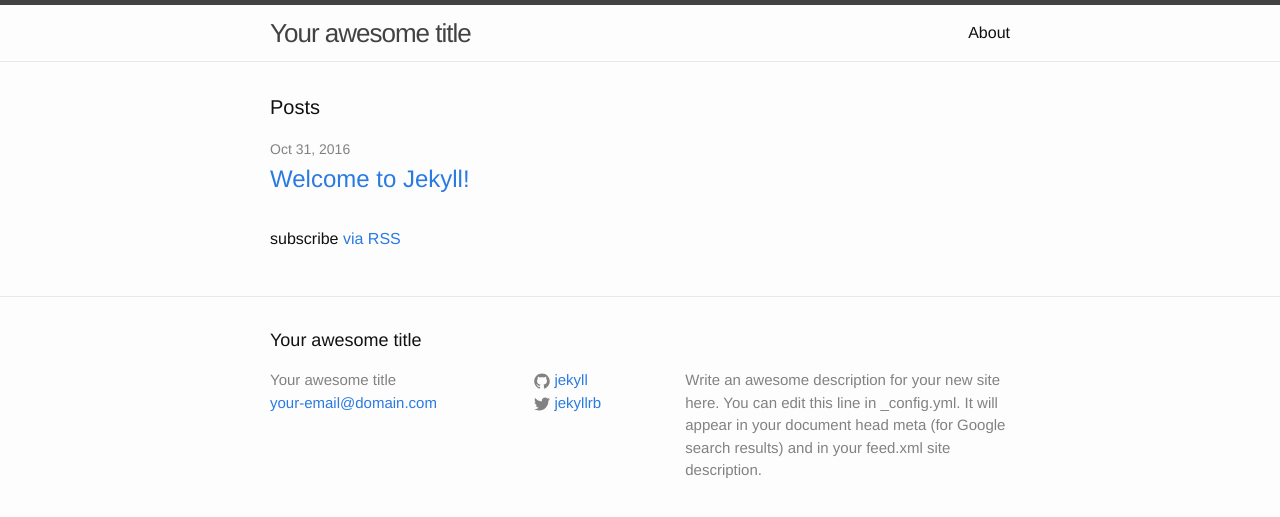
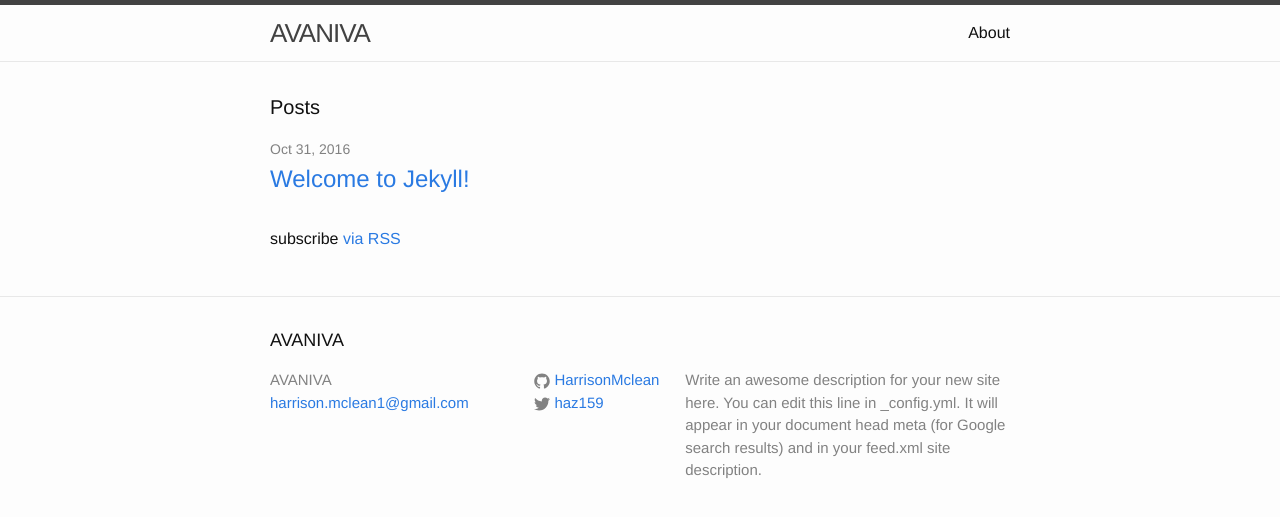
Before and after one commit to HarrisonMclean/TestSite, a Jekyll site: the page built from index.html, in a window 1280 px wide. Shown: the top 517 px of the page. Built offline with Jekyll 4.4.1, drawn with Linux system fonts in a browser that asks for light colours.

Commit message:
Update _config.yml

```diff
--- a/_config.yml
+++ b/_config.yml
@@ -6,16 +6,16 @@
 # 'jekyll serve'. If you change this file, please restart the server process.
 
 # Site settings
-title: Your awesome title
-email: your-email@domain.com
+title: AVANIVA
+email: harrison.mclean1@gmail.com
 description: > # this means to ignore newlines until "baseurl:"
   Write an awesome description for your new site here. You can edit this
   line in _config.yml. It will appear in your document head meta (for
   Google search results) and in your feed.xml site description.
 baseurl: "" # the subpath of your site, e.g. /blog
 url: "http://yourdomain.com" # the base hostname & protocol for your site
-twitter_username: jekyllrb
-github_username:  jekyll
+twitter_username: haz159
+github_username:  HarrisonMclean
 
 # Build settings
 markdown: kramdown
```
